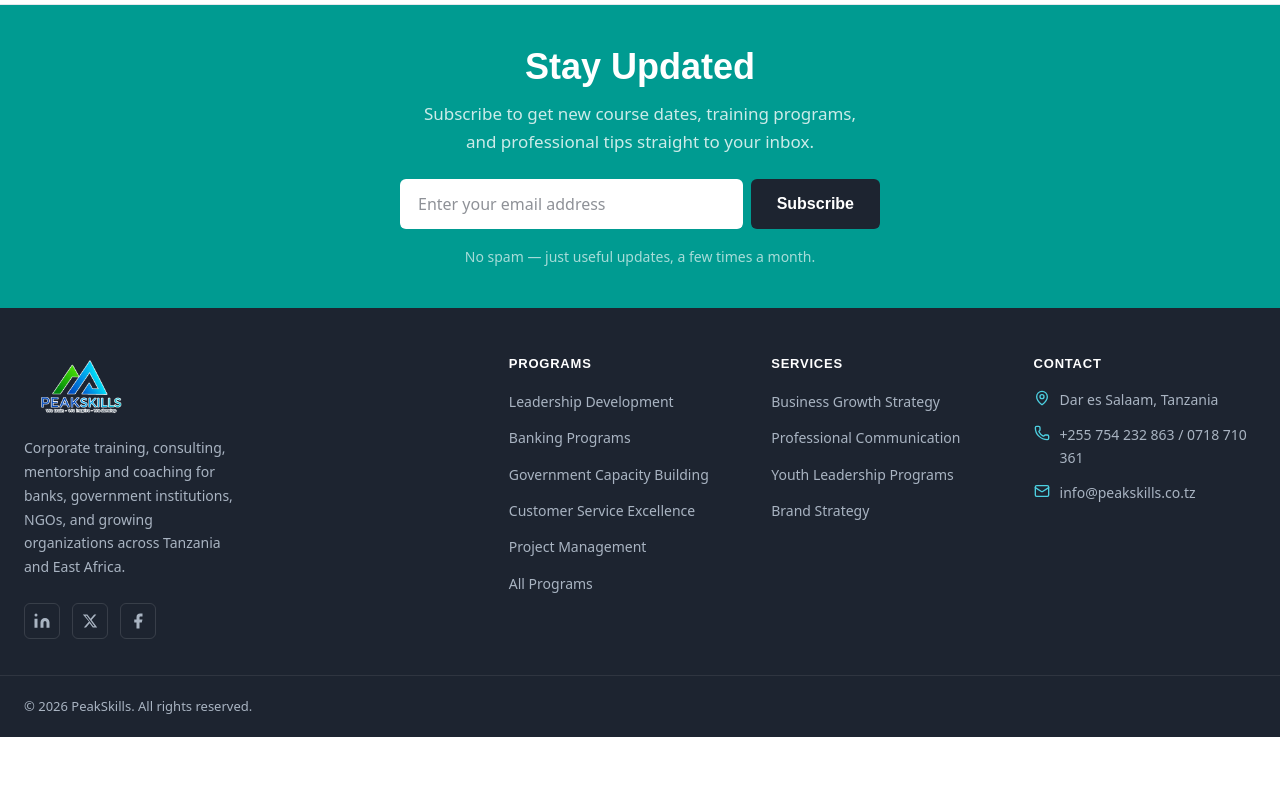
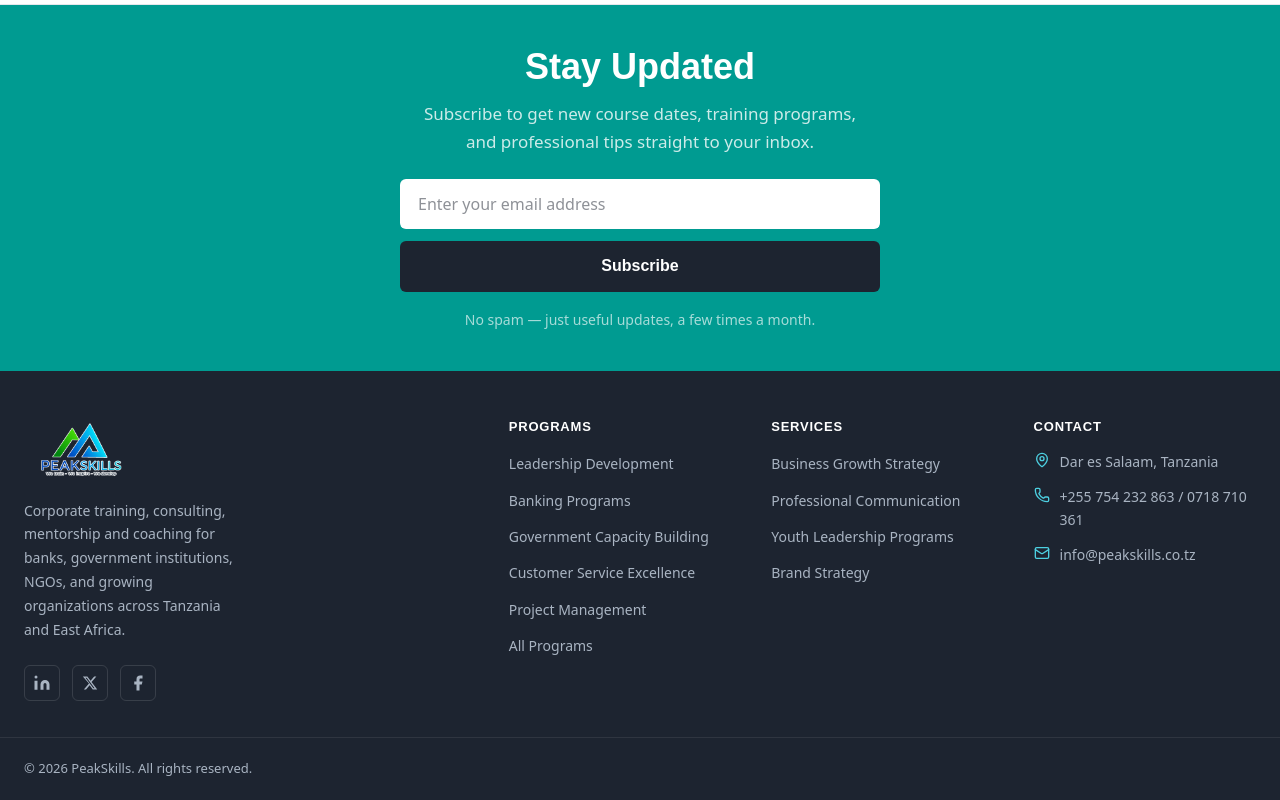
Before and after one commit to HilaryJoachim/Peakskills, a Next.js app: page / in a window 1280 px wide. Shown: the part 5363-6163 px from the top of the page. Before the commit the page ends 6100 px from the top, so only its background shows below. Built offline with nearby package versions, Linux system fonts and the light colour scheme; no server answers; the database is empty.

Commit message:
Update SubscribeBand layout to stack input and button

```diff
--- a/components/sections/SubscribeBand.tsx
+++ b/components/sections/SubscribeBand.tsx
@@ -64,7 +64,7 @@ export default function SubscribeBand() {
             <>
               <form
                 onSubmit={handleSubmit}
-                style={{ display: 'flex', gap: '8px' }}
+                style={{ display: 'flex', flexDirection: 'column', gap: '12px' }}
               >
                 <label htmlFor="subscribe-email" style={{ position: 'absolute', width: 1, height: 1, overflow: 'hidden', clip: 'rect(0,0,0,0)' }}>
                   Email address
@@ -89,6 +89,7 @@ export default function SubscribeBand() {
                   type="submit"
                   disabled={status === 'loading'}
                   style={{
+                    width: '100%',
                     background: '#1D2430', color: '#fff',
                     padding: '12px 26px', borderRadius: '6px', border: 'none',
                     fontFamily: 'IBM Plex Sans, sans-serif', fontWeight: 600, fontSize: '16px',
```
